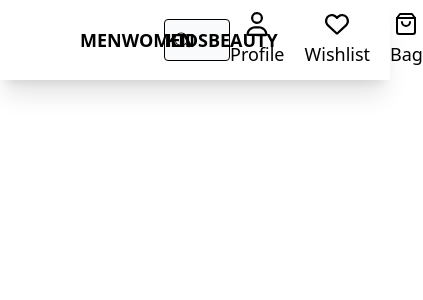
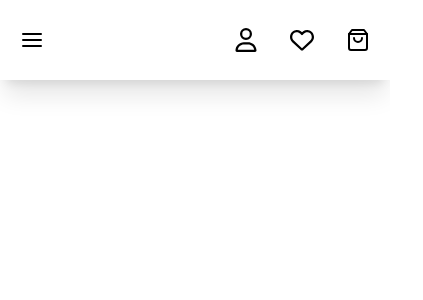
Before and after one commit to divyav26/multistep_header, a React (Vite) app: page / in a window 390 px wide. Shown: the top 300 px of the page, 423 px wide, since content can reach past the window. Built offline with nearby package versions, Linux system fonts and the light colour scheme.

Commit message:
enhance Navbar with mobile menu functionality and improved category display

```diff
--- a/src/components/Navbar.tsx
+++ b/src/components/Navbar.tsx
@@ -1,34 +1,65 @@
 import { useState } from "react";
 import { megaMenu } from "../data/data";
-import { FiShoppingBag } from "react-icons/fi";
+import {
+  FiMenu,
+  FiShoppingBag,
+  FiX,
+  FiChevronDown,
+  FiChevronRight,
+} from "react-icons/fi";
 import { CiSearch } from "react-icons/ci";
 import { FaRegHeart, FaRegUser } from "react-icons/fa6";
 
 export default function Navbar() {
   const [isMegaMenuOpen, setIsMegaMenuOpen] = useState(false);
-  const [activeCategory, setActiveCategory] = useState("");
-  console.log(activeCategory);
+  const [isMobileMenuOpen, setIsMobileMenuOpen] = useState(false);
 
-  console.log(isMegaMenuOpen);
+  // Desktop
+  const [activeCategory, setActiveCategory] = useState<string>("men");
+
+  // Mobile accordion states
+  const [openCategory, setOpenCategory] = useState<string>("");
+  const [openSection, setOpenSection] = useState<string>("");
+
+  const categories = ["men", "women", "kids", "beauty"];
 
   return (
+    <div className="relative z-40">
+      {/* ================= NAVBAR HEADER ================= */}
+      <div className="w-full h-20 bg-white shadow-xl flex justify-between items-center px-5 md:px-10">
+        {/* Mobile Menu Icon */}
+        {isMobileMenuOpen ? (
+          <div className="flex justify-between items-center">
+            <FiX
+              className="text-2xl md:hidden cursor-pointer"
+              onClick={() => {
+                setIsMobileMenuOpen(false);
+                setOpenCategory("");
+                setOpenSection("");
+              }}
+            />
+          </div>
+        ) : (
           <>
-      <div className="z-40" onMouseLeave={() => setIsMegaMenuOpen(false)}>
-        <div className="w-full h-20 bg-white text-black shadow-xl flex justify-between items-center px-10 relative z-10">
-          <nav className=" flex items-center px-10 relative z-10 w-[40%] ">
-            {["men", "women", "kids", "beauty"].map((category) => {
-              return (
-                <div
-                  className={`w-full cursor-pointer
-                }`}
+            <FiMenu
+              className="text-2xl md:hidden cursor-pointer"
+              onClick={() => setIsMobileMenuOpen(true)}
+            />
+            <div className="flex justify-between items-center gap-8 md:hidden">
+              <FaRegUser className="h-6 w-6" />
+              <FaRegHeart className="h-6 w-6" />
+              <FiShoppingBag className="h-6 w-6" />
+            </div>
+          </>
+        )}
 
-                  // onMouseLeave={() => setIsMegaMenuOpen(false)}
-                >
+        {/* Desktop Categories */}
+        <nav className="hidden md:flex items-center gap-8 w-[40%]">
+          {categories.map((category) => (
             <p
-                    className={`font-semibold text-lg uppercase
-                      activeCategory === category
-                        ? "border-b border-red-500 w-10"
-                        : ""
+              key={category}
+              className={`font-semibold text-lg uppercase cursor-pointer ${
+                activeCategory === category ? "border-b-2 border-red-500" : ""
               }`}
               onMouseEnter={() => {
                 setActiveCategory(category);
@@ -37,11 +68,11 @@ export default function Navbar() {
             >
               {category}
             </p>
-                </div>
-              );
-            })}
+          ))}
         </nav>
-          <div className="w-[30%] relative  flex items-center gap-4">
+
+        {/* Desktop Search */}
+        <div className="hidden md:flex w-[30%] relative items-center">
           <CiSearch className="absolute left-2 h-5 w-5" />
           <input
             type="text"
@@ -49,98 +80,123 @@ export default function Navbar() {
             className="border py-2 px-8 w-full rounded-sm bg-gray-50"
           />
         </div>
-          <div className="flex justify-between items-center gap-5">
-            <p className="flex flex-col items-center gap-1 text-lg font-medium">
+
+        {/* Desktop Icons */}
+        <div className="hidden md:flex items-center gap-5">
+          <div className="flex flex-col items-center text-sm">
             <FaRegUser className="h-6 w-6" />
             Profile
-            </p>
-            <p className="flex flex-col items-center gap-1 text-lg font-medium">
-              <FaRegHeart className="w-6 h-6" />
+          </div>
+          <div className="flex flex-col items-center text-sm">
+            <FaRegHeart className="h-6 w-6" />
             Wishlist
-            </p>
-            <p className="flex flex-col items-center gap-1 text-lg font-medium">
+          </div>
+          <div className="flex flex-col items-center text-sm">
             <FiShoppingBag className="h-6 w-6" />
             Bag
-            </p>
+          </div>
         </div>
       </div>
 
+      {/* ================= DESKTOP MEGA MENU ================= */}
       {isMegaMenuOpen && (
         <div
-            className="w-full h-[80vh] bg-white text-black shadow-2xl p-10 grid grid-cols-4 gap-4 absolute z-0"
+          className="hidden md:grid absolute top-20 w-full h-[80vh] bg-white shadow-2xl p-10 grid-cols-4 gap-6"
           onMouseLeave={() => setIsMegaMenuOpen(false)}
         >
-            {activeCategory === "men" &&
-              megaMenu.men.map((item) => {
-                return (
-                  <div className="flex flex-col">
-                    <div className="text-red-500">{item.heading}</div>
+          {megaMenu[activeCategory as keyof typeof megaMenu]?.map((section) => (
+            <div key={section.heading}>
+              <p className="text-red-500 font-semibold mb-2">
+                {section.heading}
+              </p>
               <ul>
-                      {item.items.map((item) => {
-                        return (
-                          <li key={item} className="py-1">
+                {section.items.map((item) => (
+                  <li
+                    key={item}
+                    className="py-1 cursor-pointer hover:underline"
+                  >
                     {item}
                   </li>
-                        );
-                      })}
+                ))}
               </ul>
             </div>
-                );
-              })}
-            {activeCategory === "women" &&
-              megaMenu.women.map((item) => {
-                return (
-                  <div className="flex flex-col">
-                    <div className="text-red-500">{item.heading}</div>
-                    <ul>
-                      {item.items.map((item) => {
-                        return (
-                          <li key={item} className="py-1">
+          ))}
+        </div>
+      )}
+
+      {/* ================= MOBILE MENU (MYNTRA STYLE) ================= */}
+      {isMobileMenuOpen && (
+        <div className="fixed inset-0 bg-white z-50 overflow-y-auto md:hidden">
+          {/* Mobile Header */}
+          <div className="flex items-center gap-4 p-4">
+            <FiX
+              className="text-2xl cursor-pointer"
+              onClick={() => {
+                setIsMobileMenuOpen(false);
+                setOpenCategory("");
+                setOpenSection("");
+              }}
+            />
+          </div>
+
+          {/* Category → Section → Items */}
+          {categories.map((category) => (
+            <div key={category} className="">
+              {/* CATEGORY */}
+              <div
+                className="flex justify-between items-center px-4 py-4 font-semibold uppercase cursor-pointer"
+                onClick={() => {
+                  setOpenCategory(openCategory === category ? "" : category);
+                  setOpenSection("");
+                }}
+              >
+                <span>{category}</span>
+                {openCategory === category ? (
+                  <FiChevronDown />
+                ) : (
+                  <FiChevronRight />
+                )}
+              </div>
+
+              {/* SUB-CATEGORY */}
+              {openCategory === category &&
+                megaMenu[category as keyof typeof megaMenu]?.map((section) => (
+                  <div key={section.heading} className="border-t">
+                    <div
+                      className="flex justify-between items-center px-6 py-4 cursor-pointer"
+                      onClick={() =>
+                        setOpenSection(
+                          openSection === section.heading ? "" : section.heading
+                        )
+                      }
+                    >
+                      <span className="font-medium">{section.heading}</span>
+                      {openSection === section.heading ? (
+                        <FiChevronDown />
+                      ) : (
+                        <FiChevronRight />
+                      )}
+                    </div>
+
+                    {/* ITEMS */}
+                    {openSection === section.heading && (
+                      <ul className="pl-10 pb-4 text-gray-600">
+                        {section.items.map((item) => (
+                          <li
+                            key={item}
+                            className="py-2 text-sm cursor-pointer"
+                          >
                             {item}
                           </li>
-                        );
-                      })}
+                        ))}
                       </ul>
+                    )}
                   </div>
-                );
-              })}
-            {activeCategory === "kids" &&
-              megaMenu.kids.map((item) => {
-                return (
-                  <div className="flex flex-col">
-                    <div className="text-red-500">{item.heading}</div>
-                    <ul>
-                      {item.items.map((item) => {
-                        return (
-                          <li key={item} className="py-1">
-                            {item}
-                          </li>
-                        );
-                      })}
-                    </ul>
+                ))}
             </div>
-                );
-              })}
-            {activeCategory === "beauty" &&
-              megaMenu.beauty.map((item) => {
-                return (
-                  <div className="flex flex-col">
-                    <div className="text-red-500">{item.heading}</div>
-                    <ul>
-                      {item.items.map((item) => {
-                        return (
-                          <li key={item} className="py-1">
-                            {item}
-                          </li>
-                        );
-                      })}
-                    </ul>
-                  </div>
-                );
-              })}
+          ))}
         </div>
       )}
     </div>
-    </>
   );
 }
```
Lines whose indentation alone changed are shown as unchanged.
